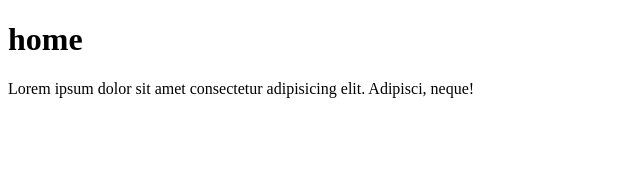
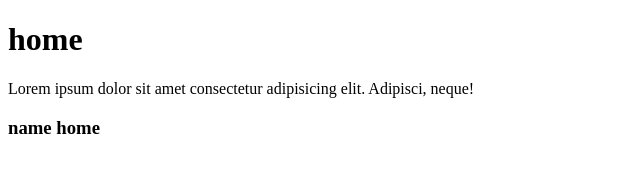
Before and after one commit to vasylyy77/git-lern, a plain HTML site: page index.html in a window 1280 px wide. Shown: the whole page, without its empty margins (0-640 px from the left). Drawn offline with Linux system fonts and the light colour scheme.

Commit message:
addNameHome

```diff
--- a/index.html
+++ b/index.html
@@ -9,5 +9,6 @@
 <body>
     <h1>home</h1>
     <p>Lorem ipsum dolor sit amet consectetur adipisicing elit. Adipisci, neque!</p>
+    <h3>name home</h3>
 </body>
 </html>
```
